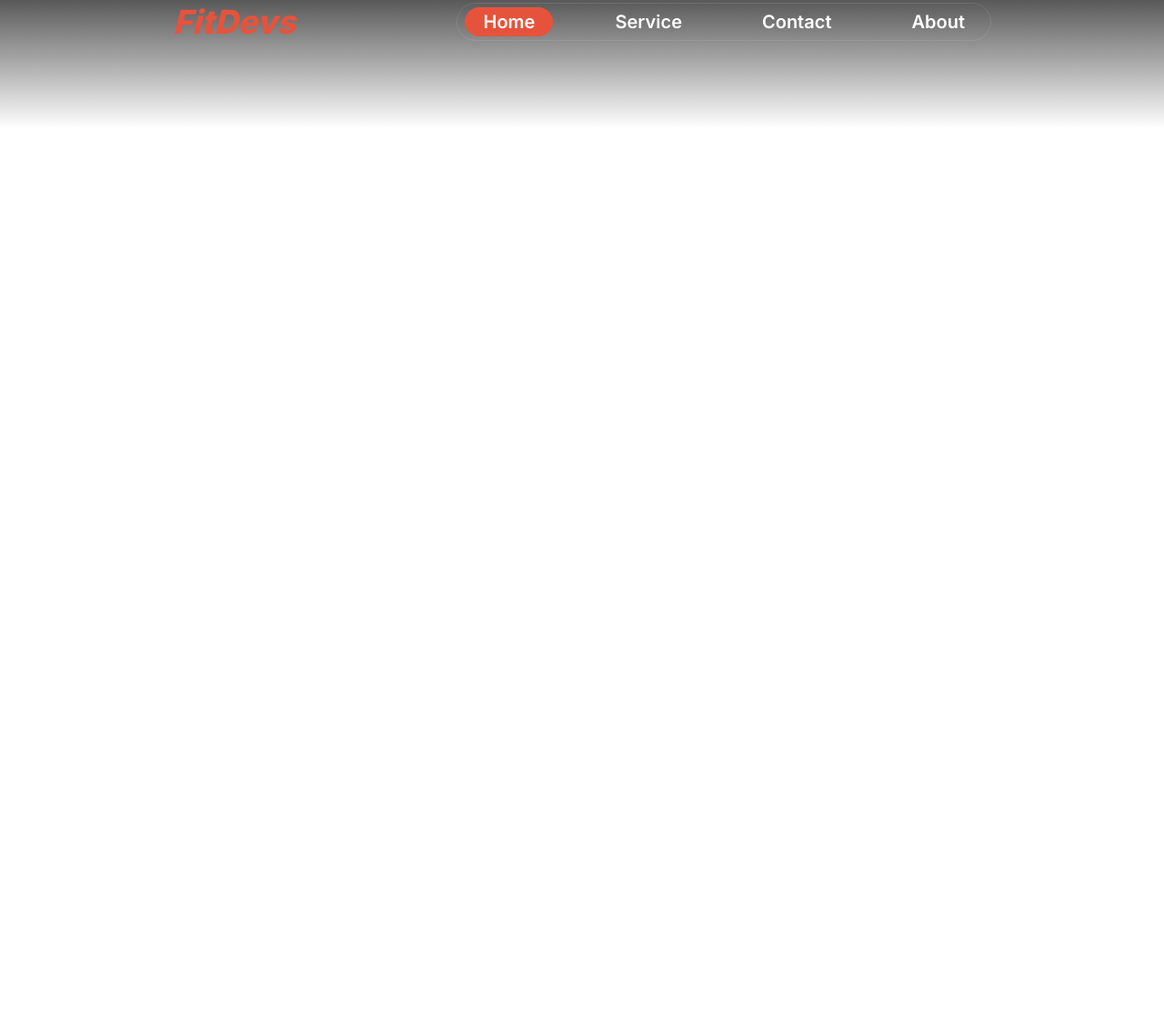
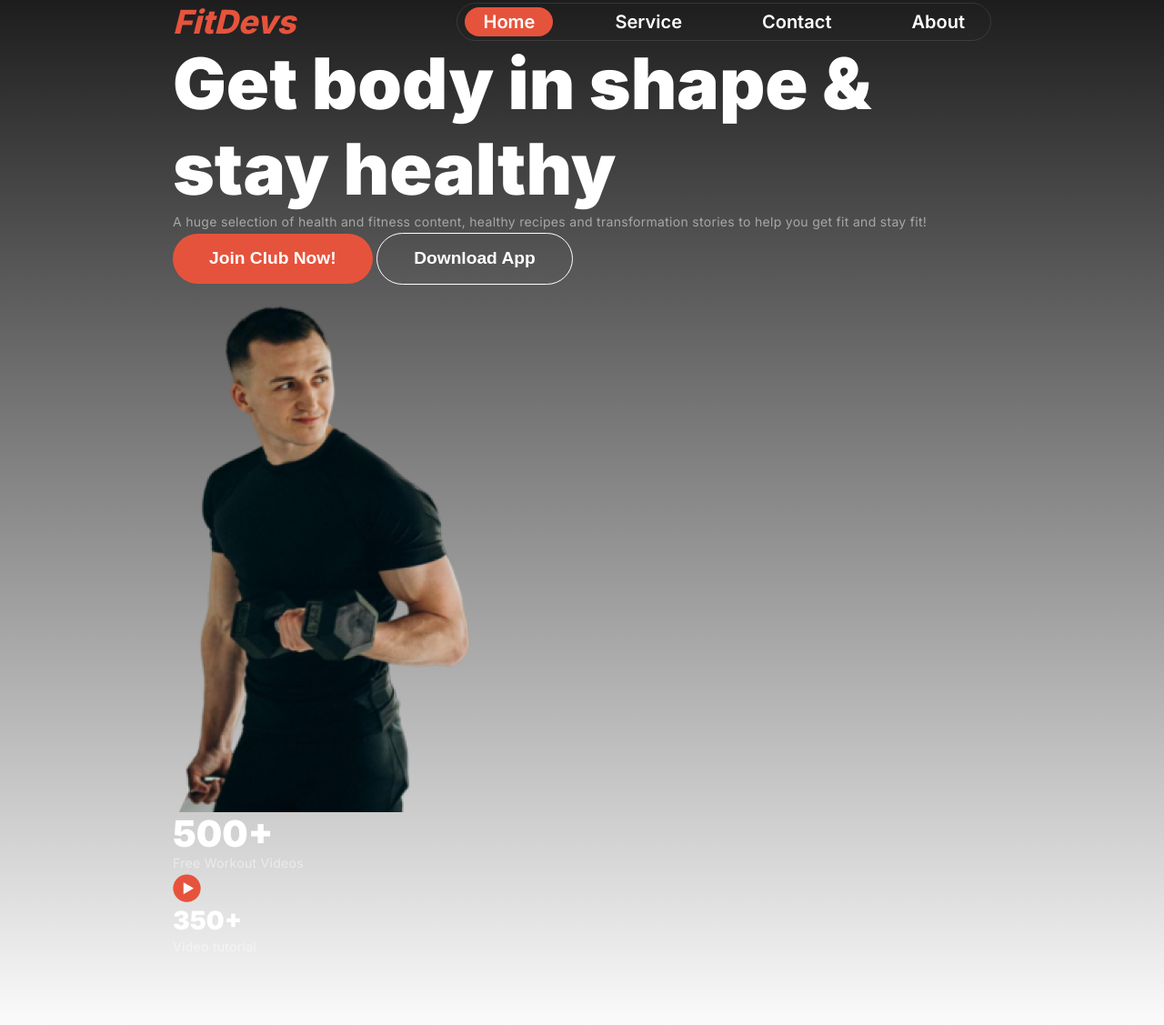
Before and after one commit to MdNazmulHaqueA/fit-devs, a plain HTML site: page index.html in a window 1280 px wide. Shown: the part 61-1188 px from the top of the page at 91% size. Before the commit the page ends 800 px from the top, so only its background shows below. Drawn offline with Linux system fonts and the light colour scheme.

Commit message:
Added banner section html code

```diff
--- a/css/styles.css
+++ b/css/styles.css
@@ -38,16 +38,21 @@ h2 {
   line-height: 3.6rem;
 }
 h3 {
+  font-size: 2.5rem;
+  font-weight: 900;
+  line-height: 2.5rem;
+}
+h4 {
   font-size: 2rem;
   font-weight: 700;
   line-height: 2.4rem;
 }
-h4 {
+h5 {
   font-size: 1.75rem;
   font-weight: 900;
   line-height: 2.1rem;
 }
-h5 {
+h6 {
   font-size: 1.2rem;
   font-weight: 600;
   line-height: 1.4rem;
@@ -113,6 +118,7 @@ td {
 }
 .btn-red-orange {
   background-color: #e6533c;
+  border: none;
 }
 .btn-outlined {
   background-color: transparent;
--- a/index.html
+++ b/index.html
@@ -27,7 +27,37 @@
           </ul>
         </div>
       </nav>
-      <section></section>
+      <section class="banner">
+        <div class="banner-actions">
+          <h1>
+            Get body in <span class="text-special">shape</span> & stay healthy
+          </h1>
+          <p>
+            A huge selection of health and fitness content, healthy recipes and
+            transformation stories to help you get fit and stay fit!
+          </p>
+          <div class="action-button-container">
+            <button class="btn btn-red-orange">Join Club Now!</button>
+            <button class="btn btn-outlined">Download App</button>
+          </div>
+        </div>
+        <div class="banner-features">
+          <img src="images/banner-img.png" alt="banner image" />
+          <div class="feature1">
+            <h3>500+</h3>
+            <p>Free Workout Videos</p>
+          </div>
+          <div class="feature2">
+            <div>
+              <img src="images/video-icon.png" alt="video player icon" />
+            </div>
+            <div>
+              <h5>350+</h5>
+              <p>Video tutorial</p>
+            </div>
+          </div>
+        </div>
+      </section>
     </header>
   </body>
 </html>
```
Also changed, not shown: images/video-icon.png (added).
